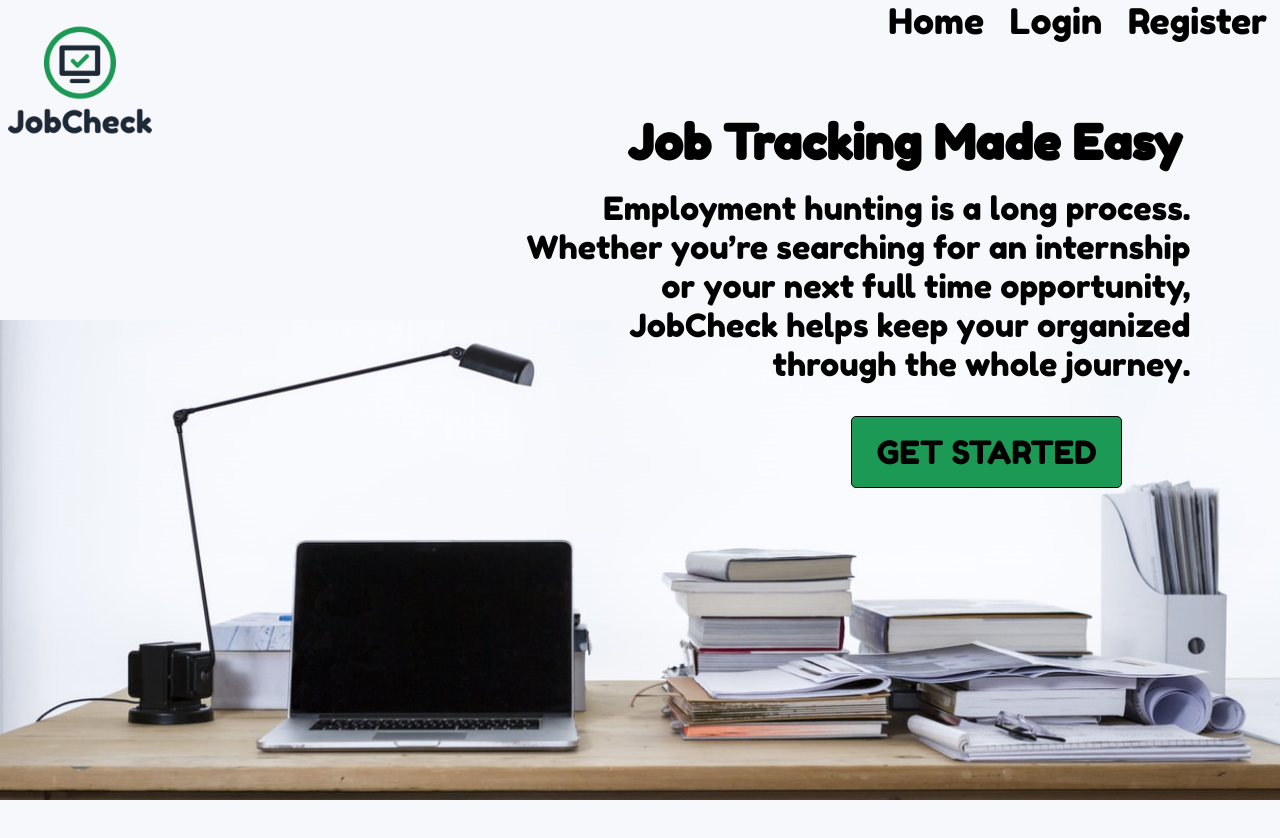
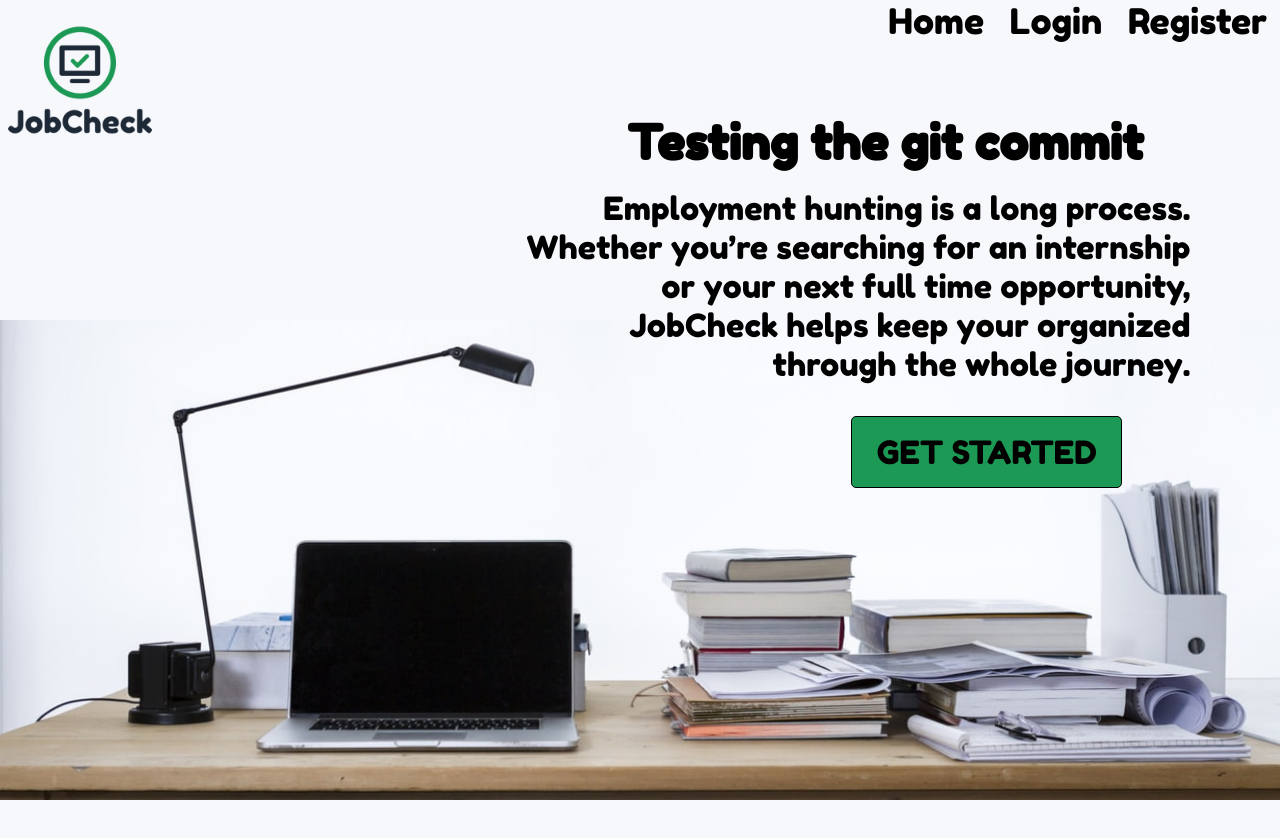
Before and after one commit to areezvisram/JobCheck, a React (Create React App) app: page / in a window 1280 px wide. Shown: the top 838 px of the page. Built offline with nearby package versions, Linux system fonts and the light colour scheme.

Commit message:
testing git frontend pulls

```diff
--- a/src/components/Home.js
+++ b/src/components/Home.js
@@ -9,7 +9,7 @@ function Home() {
             <img src={background} alt="background" className="bottom"></img>
             <img src={logo} alt="logo" className="logo"></img>
             <div className="button-wrapper">
-                <h1 className="title">Job Tracking Made Easy</h1>
+                <h1 className="title">Testing the git commit</h1>
                 <p className="text">Employment hunting is a long process. Whether you’re searching for an internship or your next full time opportunity, JobCheck helps keep your organized through the whole journey.</p>
                 <button className="button">GET STARTED</button>
             </div>
```
